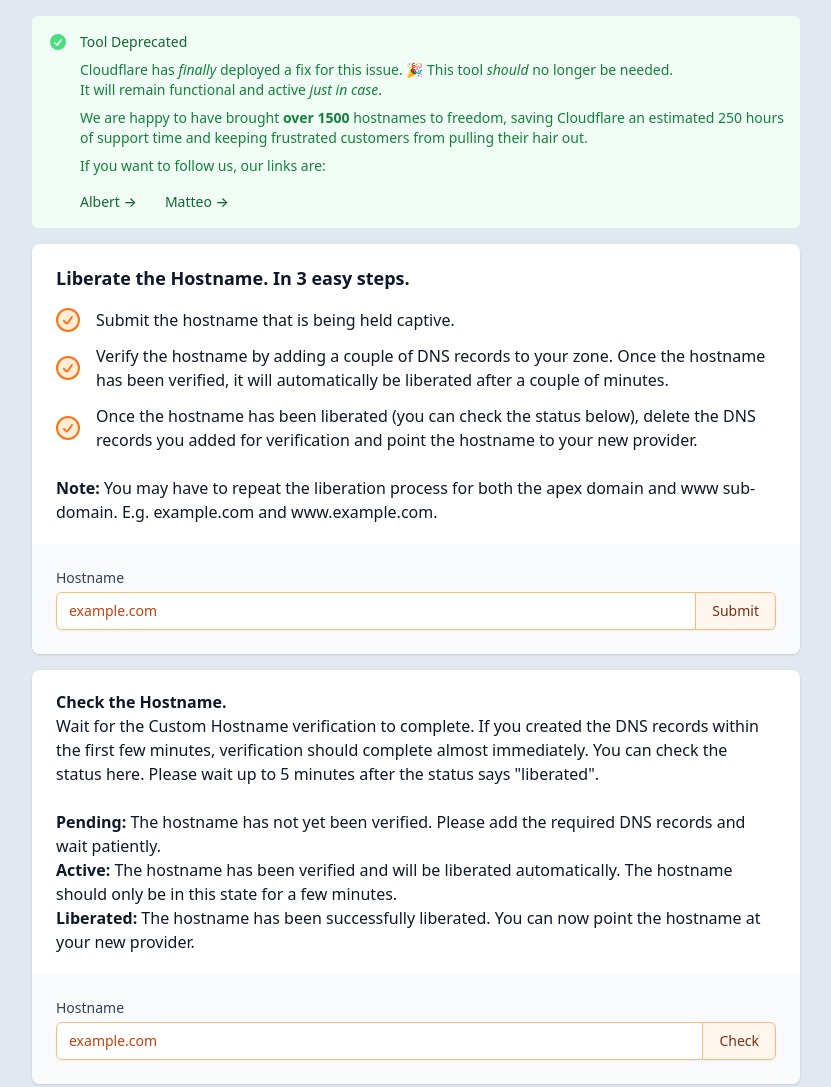
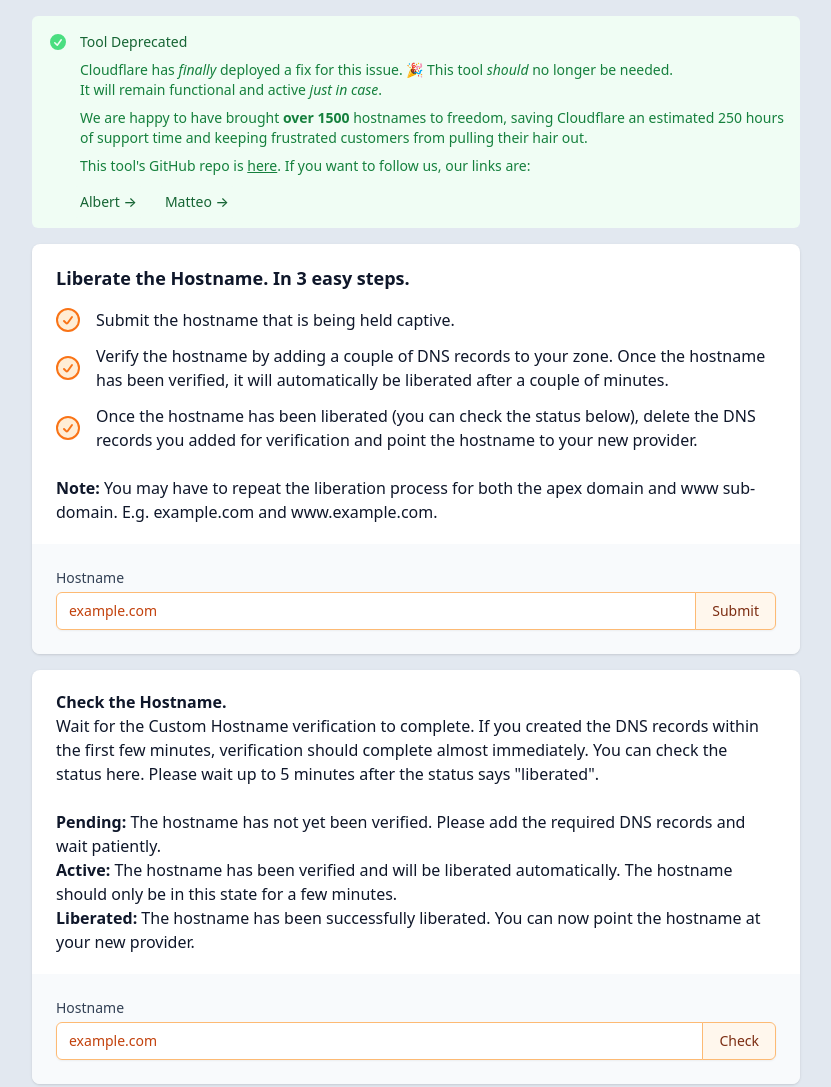
Before and after one commit to AlbertSPedersen/liberate-the-hostname, a website: page public/index.html in a window 1280 px wide. Shown: the whole page, without its empty margins (224-1055 px from the left). Drawn offline with Linux system fonts and the light colour scheme.

Commit message:
feat: add GitHub link to notice

```diff
--- a/public/index.html
+++ b/public/index.html
@@ -91,7 +91,15 @@
 									We are happy to have brought <strong>over 1500</strong> hostnames to freedom, saving Cloudflare an
 									estimated 250 hours of support time and keeping frustrated customers from pulling their hair out.
 								</p>
-								<p>If you want to follow us, our links are:</p>
+								<p>
+									This tool's GitHub repo is
+									<a
+										href="https://github.com/AlbertSPedersen/liberate-the-hostname"
+										target="_blank"
+										class="font-medium text-green-700 underline hover:text-green-600"
+										>here</a
+									>. If you want to follow us, our links are:
+								</p>
 							</div>
 							<div class="mt-4">
 								<div class="-mx-2 -my-1.5 flex">
```
Also changed, not shown: public/index.css.
